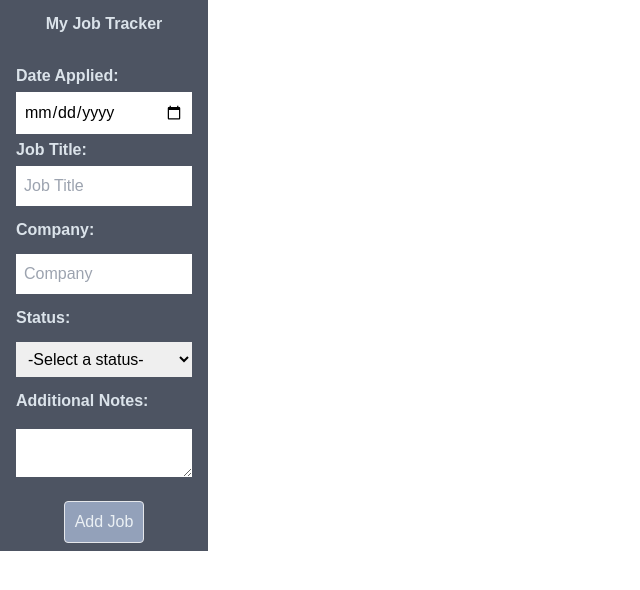
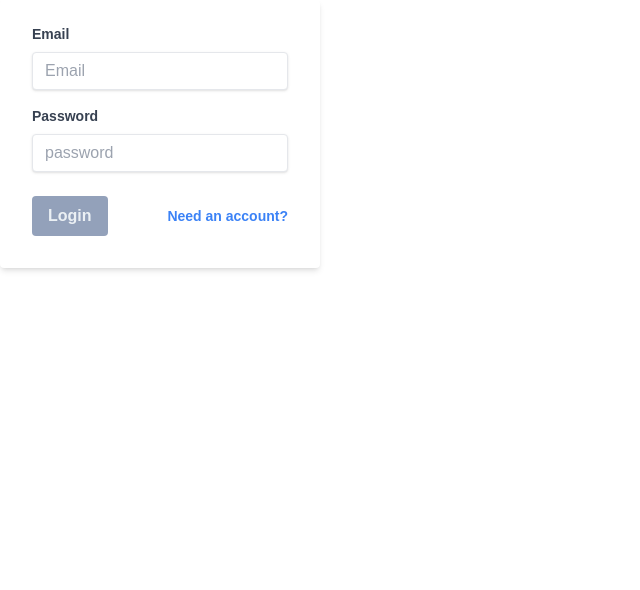
Before and after one commit to Tim-Quattrochi/Job-Tracker-Ext, a React (Vite) app: page /login in a window 1280 px wide. Shown: the top 590 px of the page, without its empty margins (0-640 px from the left). Built offline with nearby package versions, Linux system fonts and the light colour scheme.

Commit message:
created JobTracker, routes for App

```diff
--- a/src/App.jsx
+++ b/src/App.jsx
@@ -1,23 +1,15 @@
-import { useState } from "react";
-import JobForm from "./components/JobForm/JobForm";
-import JobList from "./components/JobList/JobList";
+import { Routes, Route } from "react-router-dom";
+import JobTracker from "./components/JobTracker/JobTracker";
+import Login from "./pages/Login/Login";
 
 function App() {
-  const [jobs, setJobs] = useState([]);
-
-  const addJob = (job) => {
-    setJobs([...jobs, job]);
-  };
-
   return (
-    <main className="bg-polo-blue-900 w-52 h-full">
-      <h1 className="text-polo-blue-200 font-bold text-center p-3">
-        {" "}
-        My Job Tracker{" "}
-      </h1>
-      <JobForm addJob={addJob} />
-      <JobList jobs={jobs} />
-    </main>
+    <>
+      <Routes>
+        <Route path="/" element={<JobTracker />} />
+        <Route path="/login" element={<Login />} />
+      </Routes>
+    </>
   );
 }
 
--- /dev/null
+++ b/src/components/JobTracker/JobTracker.jsx
@@ -0,0 +1,22 @@
+import { useState } from "react";
+import JobForm from "../JobForm/JobForm";
+import JobList from "../JobList/JobList";
+
+const JobTracker = () => {
+  const [jobs, setJobs] = useState([]);
+
+  const addJob = (job) => {
+    setJobs([...jobs, job]);
+  };
+  return (
+    <main className="bg-polo-blue-900 w-52 h-full">
+      <h1 className="text-polo-blue-200 font-bold text-center p-3">
+        My Job Tracker
+      </h1>
+      <JobForm addJob={addJob} />
+      <JobList jobs={jobs} />
+    </main>
+  );
+};
+
+export default JobTracker;
```
